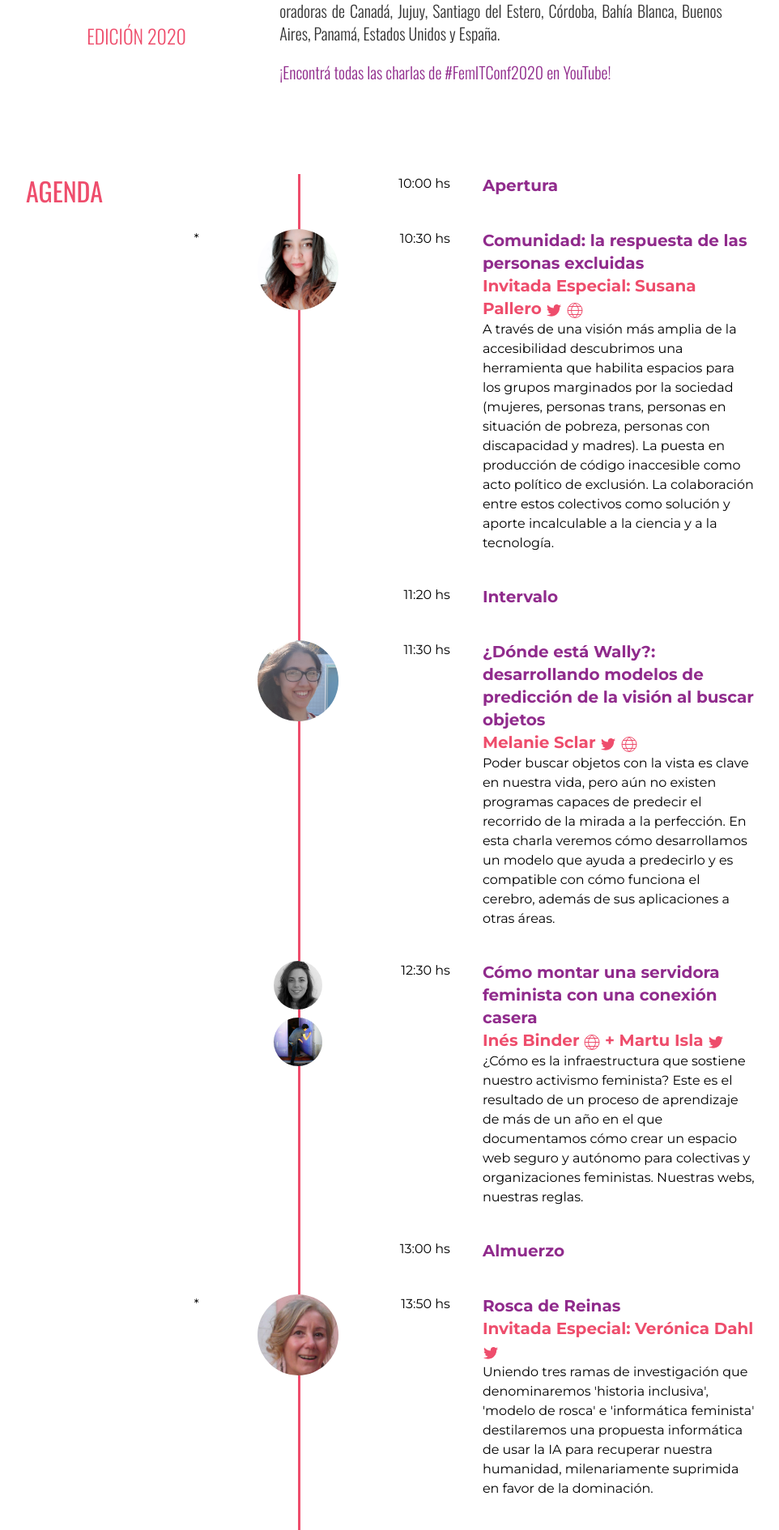
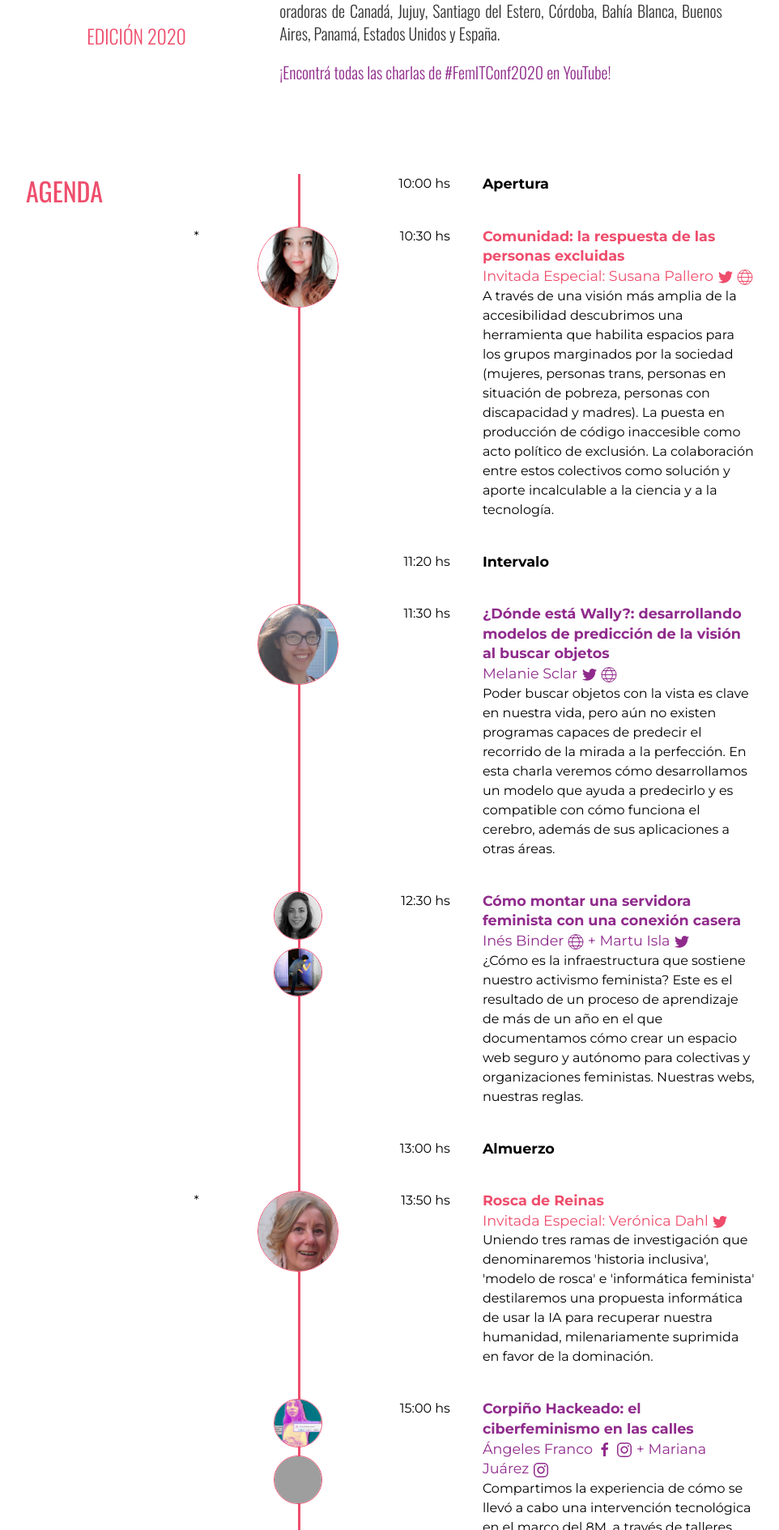
Before and after one commit to lasdesistemas/lds, a Jekyll site: the page built from femitconf2020/index.md, in a window 1280 px wide. Shown: the part 361-2251 px from the top of the page at 81% size, without its empty margins (158-1120 px from the left). Built offline with Jekyll 4.4.1, drawn with Linux system fonts in a browser that asks for light colours; nearby versions of some CDN libraries.

Commit message:
color fixes

```diff
--- a/_includes/talks_desktop.html
+++ b/_includes/talks_desktop.html
@@ -38,13 +38,20 @@
       </div>
       <div class="uk-width-1-6@s uk-text-right uk-padding-remove">{{ talk.time }} hs</div>
       <div class="uk-width-1-2 uk-width-3-6@s">
-        <h3 class="purple-lighter uk-text-bold"> {{ talk.title }} </h3>
-        <h4 class="main-darker-f uk-text-bold">
+        {% if talk.type == 'keynote' %}
+          {% assign color = 'agenda-keynote' %}
+        {% elsif talk.type == 'talk' %}
+          {% assign color = 'agenda-talk' %}
+        {% else %}
+          {% assign color = 'agenda-org' %}
+        {% endif %}
+        <h3 class="{{color}} uk-text-bold"> {{ talk.title }} </h3>
+        <h4 class="{{color}}">
           {% assign speaker_number = 0 %}
           {% for speaker in talk.speakers limit:3%}
             {% if forloop.first %}  {% else %} + {% endif %}
             {% assign speaker_code = speaker.name | slugify %}
-            <a href="#modal-{{speaker_code}}" class="modal-title-speaker main-darker-f" uk-toggle>{{ speaker.name }}</a>
+            <a href="#modal-{{speaker_code}}" class="modal-title-speaker {{color}}" uk-toggle>{{ speaker.name }}</a>
             <!-- Speaker modal -->
             <div id="modal-{{speaker_code}}" uk-modal>
               <div class="uk-modal-dialog uk-modal-body">
@@ -56,29 +63,29 @@
                   <div class="uk-width-1-1 uk-hidden@s">
                     <div class="uk-flex uk-flex-middle uk-text-center">
                       <div class="uk-width-1-2"><img class="uk-padding-remove" data-src="{{site.url}}{{site.baseurl}}/assets/images/speakers/{{speaker.photo}}" alt='{{speaker.name}}' uk-img></div>
-                      <div class="uk-width-1-2"><h4 class="modal-title-speaker main-darker-f uk-text-bold">{{ speaker.name }}</h4></div>
+                      <div class="uk-width-1-2"><h4 class="modal-title-speaker {{color}} uk-text-bold">{{ speaker.name }}</h4></div>
                     </div>
                   </div>
                   <div class="uk-width-1-1 uk-width-2-3@s">
-                    <h4 class="modal-title-speaker main-darker-f uk-text-bold uk-visible@s">{{ speaker.name }}</h4>
+                    <h4 class="modal-title-speaker {{color}} uk-text-bold uk-visible@s">{{ speaker.name }}</h4>
                     <p>{{speaker.bio}}</p>
                     <p>
-                      {% if speaker.instagram %} <a class="main-darker-f" href="{{speaker.instagram}}" class="uk-icon-link" uk-icon="instagram" target="_blank" rel="noopener" aria-label="Instagram de {{speaker.name}}"></a> {% endif %}
-                      {% if speaker.facebook %} <a class="main-darker-f" href="{{speaker.facebook}}" class="uk-icon-link" uk-icon="facebook" target="_blank" rel="noopener" aria-label="Facebook de {{speaker.name}}"></a> {% endif %}
-                      {% if speaker.twitter %} <a class="main-darker-f" href="{{speaker.twitter}}" class="uk-icon-link" uk-icon="twitter" target="_blank" rel="noopener" aria-label="Twitter de {{speaker.name}}"></a> {% endif %}
-                      {% if speaker.github %} <a class="main-darker-f" href="{{speaker.github}}" class="uk-icon-link" uk-icon="github" target="_blank" rel="noopener" aria-label="Website {{speaker.github}}"></a> {% endif %}
-                      {% if speaker.website %} <a class="main-darker-f" href="{{speaker.website}}" class="uk-icon-link" uk-icon="world" target="_blank" rel="noopener" aria-label="Website {{speaker.website}}"></a> {% endif %}
+                      {% if speaker.instagram %} <a class="{{color}}" href="{{speaker.instagram}}" class="uk-icon-link" uk-icon="instagram" target="_blank" rel="noopener" aria-label="Instagram de {{speaker.name}}"></a> {% endif %}
+                      {% if speaker.facebook %} <a class="{{color}}" href="{{speaker.facebook}}" class="uk-icon-link" uk-icon="facebook" target="_blank" rel="noopener" aria-label="Facebook de {{speaker.name}}"></a> {% endif %}
+                      {% if speaker.twitter %} <a class="{{color}}" href="{{speaker.twitter}}" class="uk-icon-link" uk-icon="twitter" target="_blank" rel="noopener" aria-label="Twitter de {{speaker.name}}"></a> {% endif %}
+                      {% if speaker.github %} <a class="{{color}}" href="{{speaker.github}}" class="uk-icon-link" uk-icon="github" target="_blank" rel="noopener" aria-label="Website {{speaker.github}}"></a> {% endif %}
+                      {% if speaker.website %} <a class="{{color}}" href="{{speaker.website}}" class="uk-icon-link" uk-icon="world" target="_blank" rel="noopener" aria-label="Website {{speaker.website}}"></a> {% endif %}
                     </p>
                   </div>
                 </div>
               </div>
             </div>
             <!-- Speaker modal end -->
-            {% if speaker.facebook %} <a class="main-darker-f" href="{{speaker.facebook}}" class="uk-icon-link" uk-icon="facebook" target="_blank" rel="noopener" aria-label="Facebook de {{speaker.name}}"></a> {% endif %}
-            {% if speaker.twitter %} <a class="main-darker-f" href="{{speaker.twitter}}" class="uk-icon-link" uk-icon="twitter" target="_blank" rel="noopener" aria-label="Twitter de {{speaker.name}}"></a> {% endif %}
-            {% if speaker.instagram %} <a class="main-darker-f" href="{{speaker.instagram}}" class="uk-icon-link" uk-icon="instagram" target="_blank" rel="noopener" aria-label="Instagram de {{speaker.name}}"></a> {% endif %}
-            {% if speaker.github %} <a class="main-darker-f" href="{{speaker.github}}" class="uk-icon-link" uk-icon="github" target="_blank" rel="noopener" aria-label="Website {{speaker.github}}"></a> {% endif %}
-            {% if speaker.website %} <a class="main-darker-f" href="{{speaker.website}}" class="uk-icon-link" uk-icon="world" target="_blank" rel="noopener" aria-label="Website {{speaker.website}}"></a> {% endif %}
+            {% if speaker.facebook %} <a class="{{color}}" href="{{speaker.facebook}}" class="uk-icon-link" uk-icon="facebook" target="_blank" rel="noopener" aria-label="Facebook de {{speaker.name}}"></a> {% endif %}
+            {% if speaker.twitter %} <a class="{{color}}" href="{{speaker.twitter}}" class="uk-icon-link" uk-icon="twitter" target="_blank" rel="noopener" aria-label="Twitter de {{speaker.name}}"></a> {% endif %}
+            {% if speaker.instagram %} <a class="{{color}}" href="{{speaker.instagram}}" class="uk-icon-link" uk-icon="instagram" target="_blank" rel="noopener" aria-label="Instagram de {{speaker.name}}"></a> {% endif %}
+            {% if speaker.github %} <a class="{{color}}" href="{{speaker.github}}" class="uk-icon-link" uk-icon="github" target="_blank" rel="noopener" aria-label="Website {{speaker.github}}"></a> {% endif %}
+            {% if speaker.website %} <a class="{{color}}" href="{{speaker.website}}" class="uk-icon-link" uk-icon="world" target="_blank" rel="noopener" aria-label="Website {{speaker.website}}"></a> {% endif %}
           {% endfor %}
         </h4>
         <p> {{talk.description}} </p>
--- a/_sass/_main.scss
+++ b/_sass/_main.scss
@@ -64,6 +64,18 @@ h4, h5, h6,
 
 .main-darker-f {
   color: $main-darker-f !important;
+}
+
+.agenda-keynote {
+  color: $agenda-keynote !important;
+}
+
+.agenda-org {
+  color: $agenda-org !important;
+}
+
+.agenda-talk {
+  color: $agenda-talk !important;
 }
 
 .gray-light{
@@ -365,7 +377,7 @@ Agenda Femit
 
   h3, h4{
     font-family: $bodyFont;
-    font-size: 1.25rem;
+    font-size: 1.1rem;
   }
 
   .talk-title-mobile{
@@ -381,6 +393,14 @@ Agenda Femit
   }
 }
 
+.circle {
+  width: 10px;
+  height: 10px;
+  background: $main-darker-f;
+  border-radius: 50%;
+  left: 50%;
+}
+
 .image-fit {
   object-fit: cover;
   width: 100px;
@@ -388,6 +408,7 @@ Agenda Femit
   position: relative;
   z-index: 1;
   background-color: #fff;
+  border: 1px solid $main-darker-f;
 }
 
 .image-fit-small {
@@ -396,6 +417,7 @@ Agenda Femit
   height: 60px;
   position: relative;
   z-index: 1;
+  border: 1px solid $main-darker-f;
 }
 
 .timeline {
--- a/_sass/palettes/_femit2020.scss
+++ b/_sass/palettes/_femit2020.scss
@@ -3,3 +3,6 @@ $main-lighter-f: #fac5d2;
 $main-light-f: #f2a2b5;
 $main-dark-f: #ed6781;
 $main-darker-f: #ee4d6c;
+$agenda-keynote: #ee4d6c;
+$agenda-org: #000;
+$agenda-talk: #902b8c;
--- a/_sass/palettes/_femit2021.scss
+++ b/_sass/palettes/_femit2021.scss
@@ -3,3 +3,6 @@ $main-lighter-f: #fac5d2;
 $main-light-f: #f2a2b5;
 $main-dark-f: #308263;
 $main-darker-f: #308263;
+$agenda-keynote: #308263;
+$agenda-org: #000;
+$agenda-talk: #902b8c;
```
